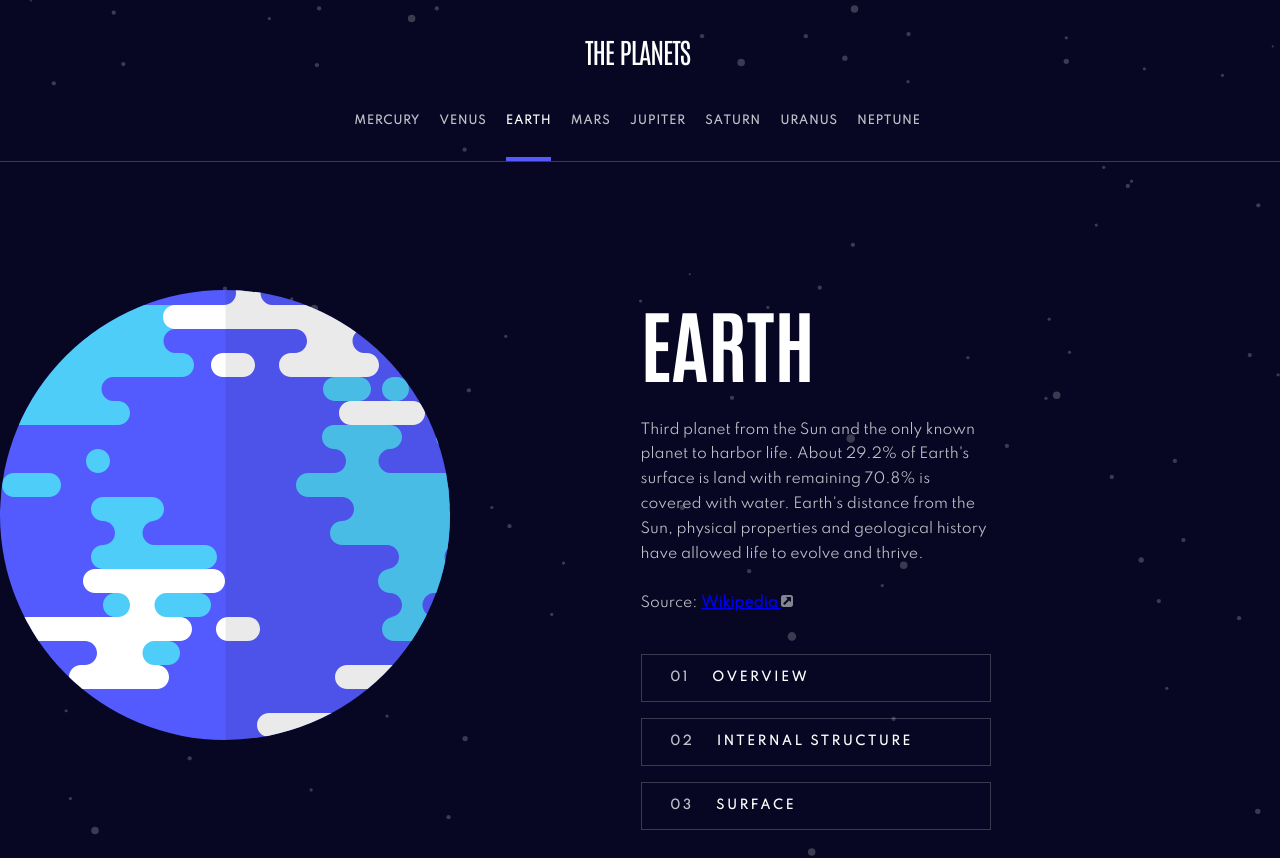
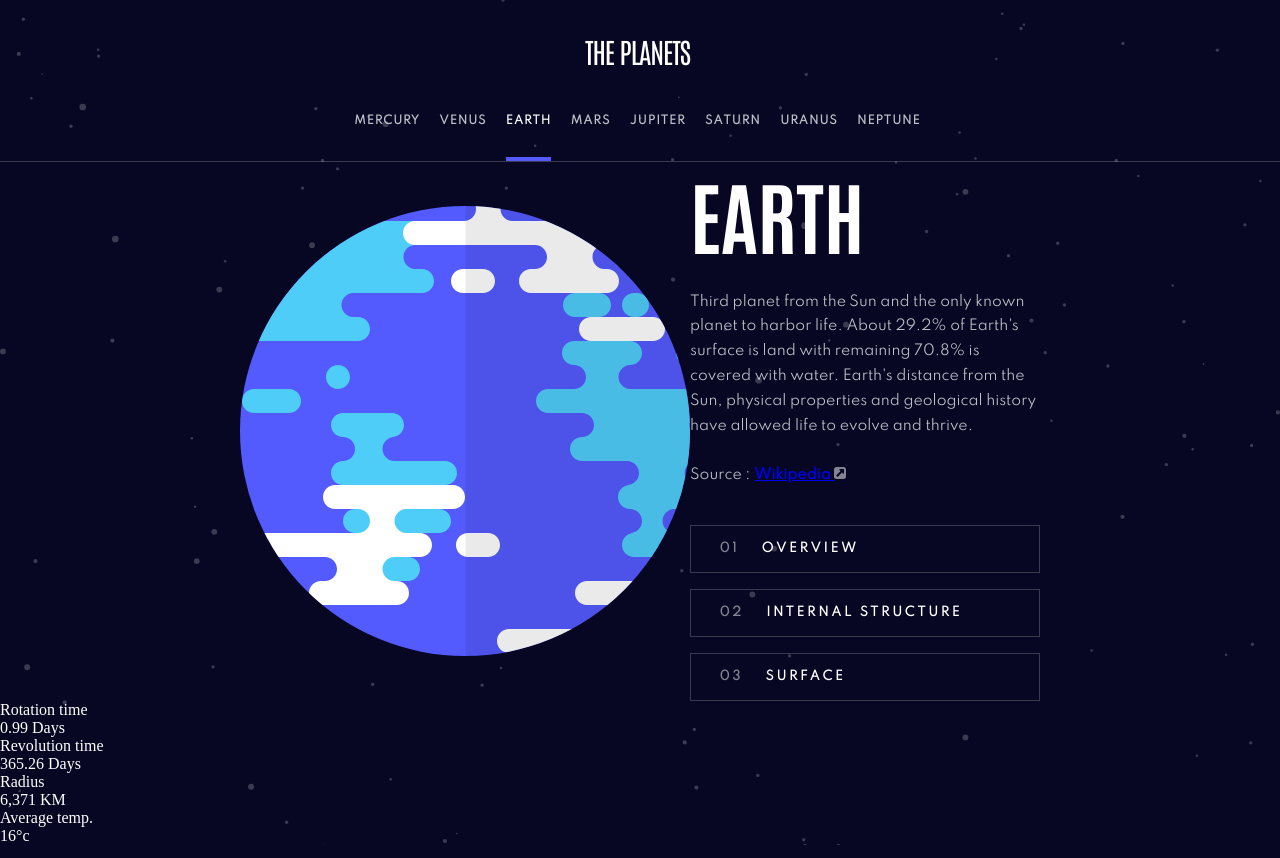
Before and after one commit to Vilorshini0/planet-fact-site, a React (Vite) app: page /earth in a window 1280 px wide. Shown: the top 858 px of the page. Built offline with nearby package versions, Linux system fonts and the light colour scheme.

Commit message:
[INTE]Styling viewswitcher and some general structure styling

```diff
--- a/src/component/PlanetDescription.jsx
+++ b/src/component/PlanetDescription.jsx
@@ -7,7 +7,7 @@ export default function PlanetDescription(props) {
             <h1>{props.planetName}</h1>
             <p>{props.description}</p>
             <p className="link">
-                Source: <a href={props.source}>Wikipedia </a>
+                Source : <a href={props.source}>Wikipedia </a>
                 <img src={wikiIcon} alt="" />
             </p>
         </section>
--- a/src/pages/Earth.jsx
+++ b/src/pages/Earth.jsx
@@ -32,13 +32,15 @@ export default function Earth() {
     }
 
     return (
-        <main className="planet-earth">
+        <main className="planet planet-earth">
             {/* Mobile */}
             {screenWidth <= 640 && <ViewSwitcherMobile planetName={earth.name} />}
 
+            <section className="planet__main-section">
                 <img className="planet-visual" src={pageStatusMapping[pageStatus]?.img} />
                 {pageStatus === 'geology' && <img src={imgPlanetSurface} />}
 
+                <section className="description-switcher-wrapper">
                     <PlanetDescription
                         planetName={earth.name}
                         description={pageStatusMapping[pageStatus]?.content || ''}
@@ -47,6 +49,8 @@ export default function Earth() {
 
                     {/* Tablet/desktop */}
                     {screenWidth > 640 && <ViewSwitcherDesktop planetName={earth.name} />}
+                </section>
+            </section>
 
             <PlanetCharacteristics
                 rotationTime={earth.rotation}
--- a/src/scss/app.css
+++ b/src/scss/app.css
@@ -62,13 +62,51 @@ h1, h2, h3, h4, h5, h6, p, span {
 }
 .view-switcher-desktop button span {
   padding: 0 1.4rem;
-  color: rgba(255, 255, 255, 0.75);
+  color: rgba(255, 255, 255, 0.5);
+  font-weight: 600;
 }
 .view-switcher-desktop button:not(:focus) {
   background-color: transparent;
 }
 .view-switcher-desktop button:focus {
   border: 0;
+}
+
+.view-switcher-mobile {
+  display: flex;
+  align-items: center;
+  justify-content: space-between;
+  padding: 0 2rem;
+  border-bottom: 1px solid rgba(255, 255, 255, 0.2);
+}
+.view-switcher-mobile button {
+  background-color: transparent;
+  color: rgba(255, 255, 255, 0.75);
+  outline: none;
+  border: none;
+  display: flex;
+  align-items: center;
+  justify-content: center;
+  text-transform: uppercase;
+  font-family: "Spartan";
+  font-size: 0.56rem;
+  letter-spacing: 0.12rem;
+  font-weight: 700;
+}
+.view-switcher-mobile .view-switcher--active {
+  position: relative;
+  height: 3.3rem;
+  display: flex;
+  align-items: center;
+}
+.view-switcher-mobile .view-switcher--active button {
+  color: rgb(255, 255, 255);
+}
+.view-switcher-mobile .view-switcher--active span {
+  position: absolute;
+  height: 0.25rem;
+  width: 100%;
+  bottom: 0;
 }
 
 .planet-description {
@@ -245,60 +283,26 @@ h1, h2, h3, h4, h5, h6, p, span {
   opacity: 1;
 }
 
-.view-switcher-mobile {
+main.planet .planet__main-section {
   display: flex;
-  align-items: center;
-  justify-content: space-between;
-  padding: 0 2rem;
-  border-bottom: 1px solid rgba(255, 255, 255, 0.2);
-}
-.view-switcher-mobile button {
-  background-color: transparent;
-  color: rgba(255, 255, 255, 0.75);
-  outline: none;
-  border: none;
-  display: flex;
-  align-items: center;
-  justify-content: center;
-  text-transform: uppercase;
-  font-family: "Spartan";
-  font-size: 0.56rem;
-  letter-spacing: 0.12rem;
-  font-weight: 700;
-}
-.view-switcher-mobile .view-switcher--active {
-  position: relative;
-  height: 3.3rem;
-  display: flex;
+  flex-direction: column;
   align-items: center;
 }
-.view-switcher-mobile .view-switcher--active button {
-  color: rgb(255, 255, 255);
+@media only screen and (min-width: 1024px) {
+  main.planet .planet__main-section {
+    flex-direction: row;
+    justify-content: center;
+  }
 }
-.view-switcher-mobile .view-switcher--active span {
-  position: absolute;
-  height: 0.25rem;
-  width: 100%;
-  bottom: 0;
+@media only screen and (min-width: 768px) {
+  main.planet .planet__main-section .description-switcher-wrapper {
+    display: flex;
+    align-items: center;
+    justify-content: center;
+  }
 }
-
-main {
-  display: grid;
-  grid-template-columns: 1fr 1fr;
-  grid-template-rows: 1fr 1fr 1fr;
-  gap: 1px 1px;
-  grid-template-areas: "img planet-description" "img view-switcher" "planet-characteristics planet-characteristics";
-  padding-top: 8rem;
-}
-main img {
-  grid-area: img;
-}
-main .planet-description {
-  grid-area: planet-description;
-}
-main .planet-characteristics {
-  grid-area: planet-characteristics;
-}
-main .view-switcher-desktop {
-  grid-area: view-switcher;
+@media only screen and (min-width: 1024px) {
+  main.planet .planet__main-section .description-switcher-wrapper {
+    flex-direction: column;
+  }
 }/*# sourceMappingURL=app.css.map */
--- a/src/scss/app.scss
+++ b/src/scss/app.scss
@@ -6,6 +6,7 @@
 @import "base/typography";
 
 @import "component/ViewSwitcherDesktop";
+@import "component/ViewSwitcherMobile";
 @import "component/PlanetDescription";
 
 @import "layout/HeaderMobile";
--- a/src/scss/component/_ViewSwitcherDesktop.scss
+++ b/src/scss/component/_ViewSwitcherDesktop.scss
@@ -17,7 +17,8 @@
 
         span {
             padding: 0 1.4rem;
-            color: $color-text-secondary;
+            color: $color-text-tertiary;
+            font-weight: 600;
         }
 
         &:not(:focus) {
--- a/src/scss/pages/_PlanetPages.scss
+++ b/src/scss/pages/_PlanetPages.scss
@@ -1,69 +1,24 @@
-.view-switcher-mobile {
-    display: flex;
-    align-items: center;
-    justify-content: space-between;
-    padding: 0 2rem;
-    border-bottom: 1px solid $color-border-primary;
-
-    button {
-        background-color: transparent;
-        color: $color-text-secondary;
-        outline: none;
-        border: none;
+main.planet {
+    .planet__main-section {
         display: flex;
-        align-items: center;
-        justify-content: center;
-        text-transform: uppercase;
-        font-family: $secondaryFont;
-        font-size: 0.56rem;
-        letter-spacing: 0.12rem;
-        font-weight: 700;
-    }
-
-    .view-switcher--active {
-        position: relative;
-        height: 3.3rem;
-        display: flex;
+        flex-direction: column;
         align-items: center;
 
-        button {
-            color: $color-text-primary;
+        @include desktop-only {
+            flex-direction: row;
+            justify-content: center;
         }
 
-        span {
-            position: absolute;
-            height: 0.25rem;
-            width: 100%;
-            bottom: 0;
+        .description-switcher-wrapper {
+            @include tablet-only {
+                display: flex;
+                align-items: center;
+                justify-content: center;
+            }
+
+            @include desktop-only {
+                flex-direction: column;
+            }
         }
     }
 }
-
-main {
-    display: grid;
-    grid-template-columns: 1fr 1fr;
-    grid-template-rows: 1fr 1fr 1fr;
-    gap: 1px 1px;
-    grid-template-areas:
-                        "img planet-description"
-                        "img view-switcher"
-                        "planet-characteristics planet-characteristics";
-    padding-top: 8rem;
-
-
-    img {
-        grid-area: img;
-    }
-
-    .planet-description {
-        grid-area: planet-description;
-    }
-
-    .planet-characteristics {
-        grid-area: planet-characteristics;
-    }
-
-    .view-switcher-desktop {
-        grid-area: view-switcher;
-    }
-}
--- a/src/scss/utils/_variables.scss
+++ b/src/scss/utils/_variables.scss
@@ -4,6 +4,7 @@
 
 $color-text-primary: rgb(255, 255, 255);
 $color-text-secondary: rgb(255, 255, 255, 0.75);
+$color-text-tertiary: rgb(255, 255, 255, 0.5);
 
 $color-background-primary: rgb(7, 7, 36);
 
```
Also changed, not shown: src/scss/component/_ViewSwitcherMobile.scss (added, +40 -0 lines), 1 other file (tests, documents, lock files or other folders). Lines whose indentation alone changed are shown as unchanged.
